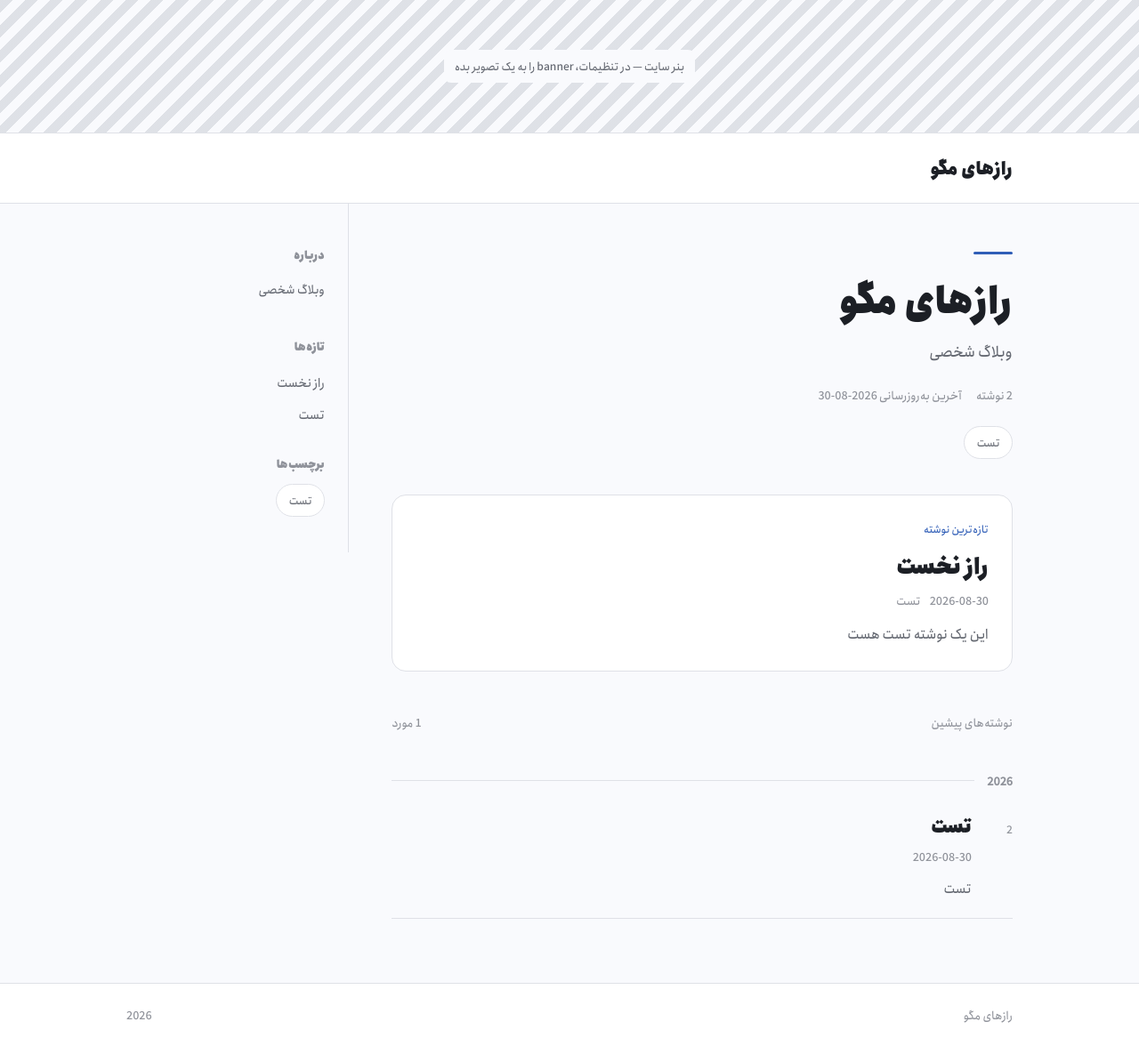
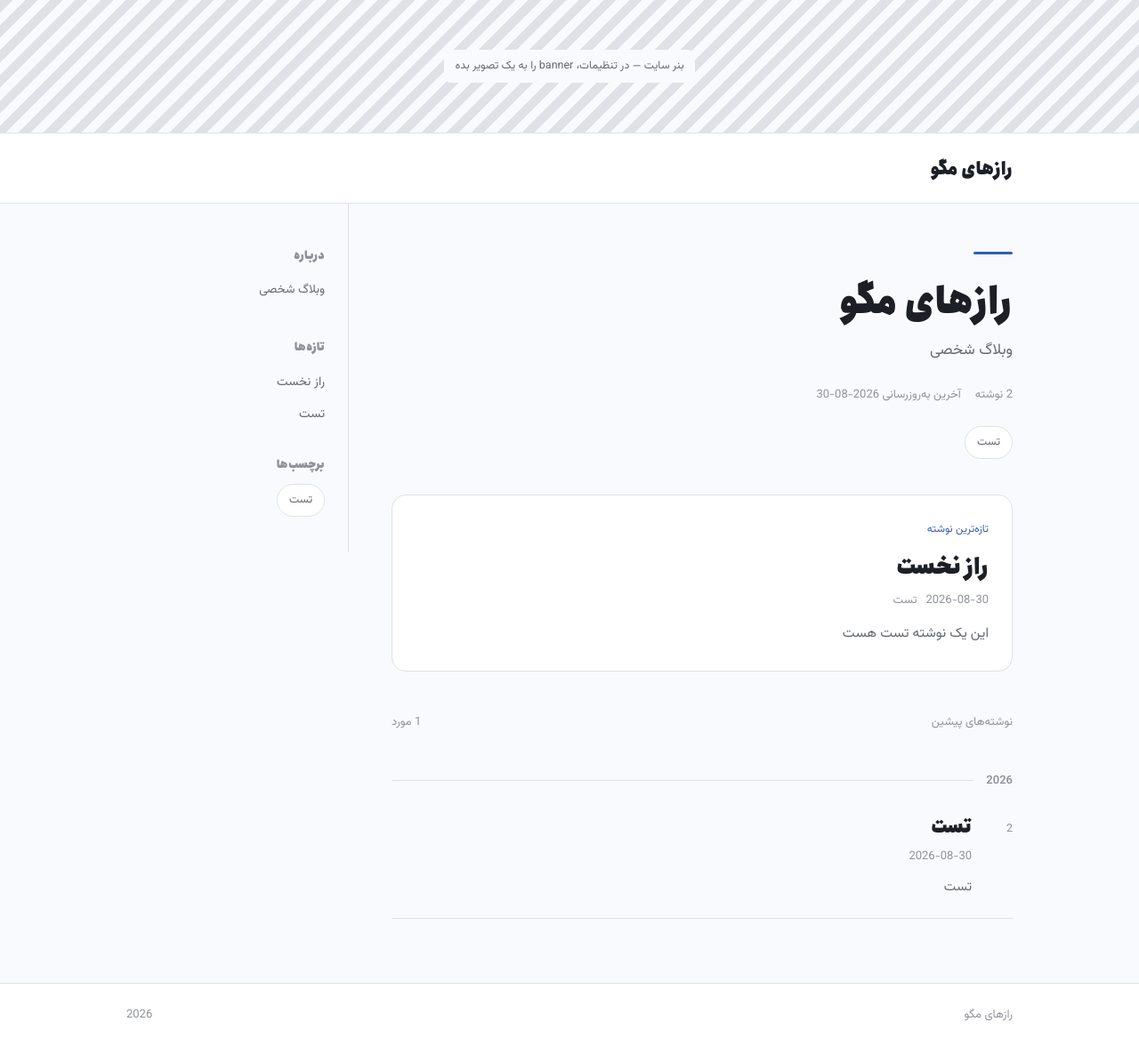
Before and after one commit to mashrajabmirza-a11y/razhaye-magoo, a Jekyll site: the page built from index.md, in a window 1280 px wide and 1176 px high. Shown: the whole window at 89% size. Built offline with Jekyll 4.4.1, drawn with Linux system fonts in a browser that asks for light colours.

Commit message:
به‌روزرسانی تنظیمات سایت

```diff
--- a/_config.yml
+++ b/_config.yml
@@ -1,7 +1,6 @@
 font_head_name: Anjoman-Heavy
 font_head_url: /assets/fonts/Anjoman-Heavy.ttf
-font_body_name: Anjoman-Medium
-font_body_url: /assets/fonts/Anjoman-Medium.ttf
+
 title: رازهای مگو
 description: وبلاگ شخصی
 lang: fa
```
